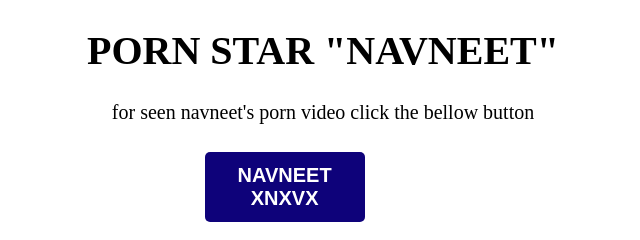
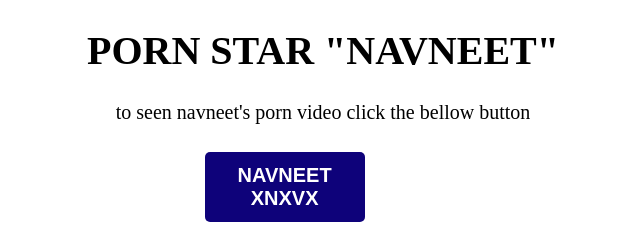
Before and after one commit to raju546321/navneet, a plain HTML site: page index.html in a window 1280 px wide. Shown: the full height of the page, 317-957 px from the left. Drawn offline with Linux system fonts and the light colour scheme.

Commit message:
Update index.html

```diff
--- a/index.html
+++ b/index.html
@@ -33,7 +33,7 @@
     }
    </style>
    <h1 class="head">    PORN STAR "NAVNEET"</h1>
-   <p class ="per">for seen navneet's porn video click the bellow button </p>
+   <p class ="per">to seen navneet's porn video click the bellow button </p>
    <a href="https://www.sexvid.pro/"><button class="see-price">NAVNEET XNXVX </button>
    </a>
 
```
